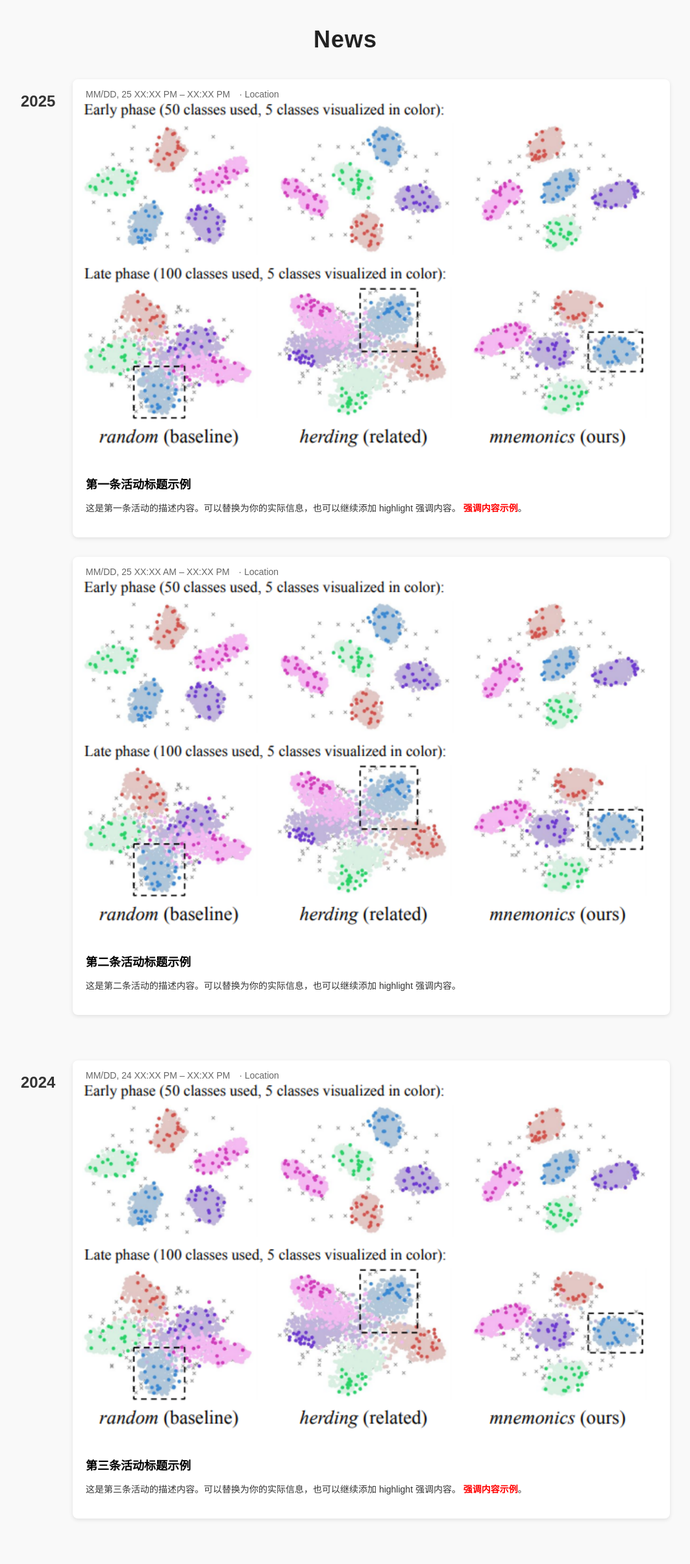
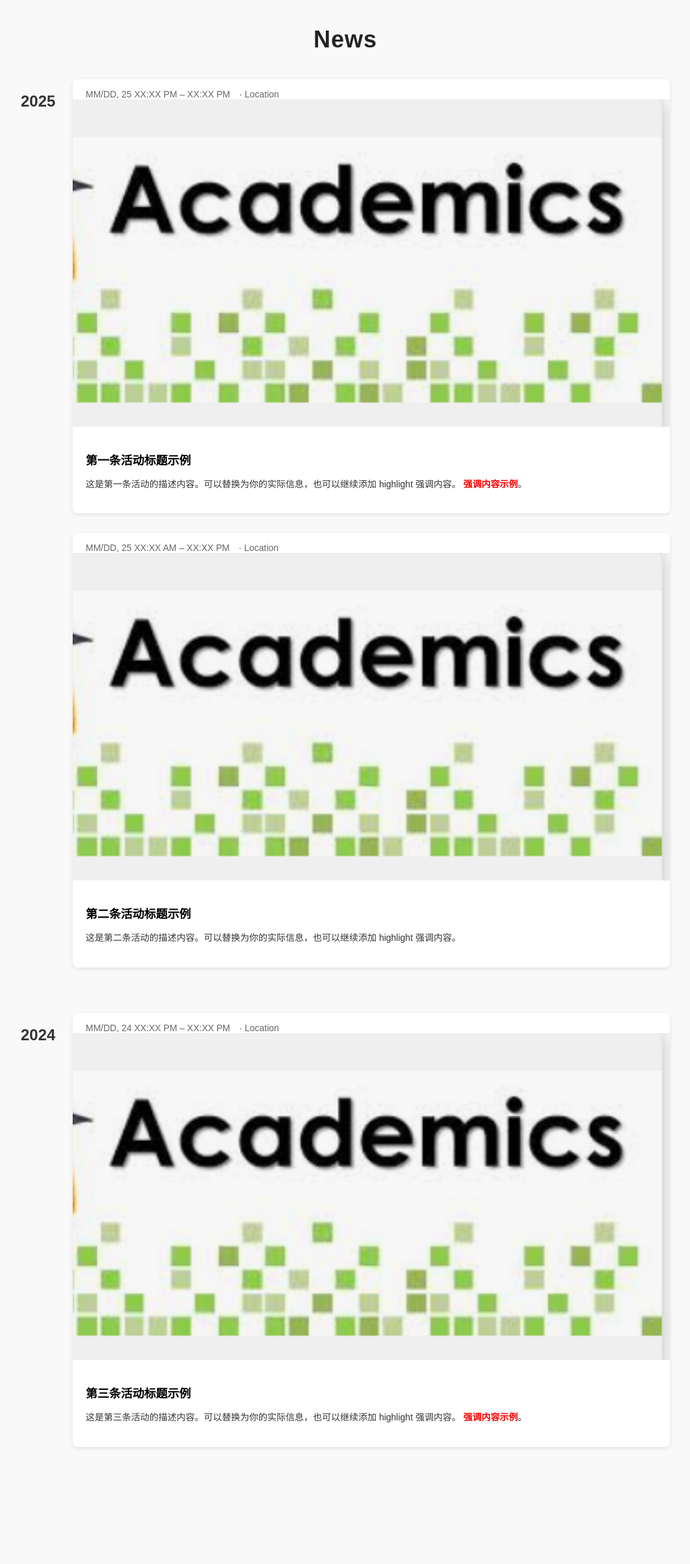
Before and after one commit to Yu-Xinda/Yu.github.io, a Jekyll site: the page news.html, which Jekyll copies as it is, in a window 1280 px wide. Shown: the whole page at 65% size, without its empty margins (108-1171 px from the left). Built offline with Jekyll 4.4.1, drawn with Linux system fonts in a browser that asks for light colours; after the commit the page ends 2297 px from its top, so only the background shows below that.

Commit message:
Update news.html

```diff
--- a/news.html
+++ b/news.html
@@ -97,7 +97,7 @@
         <div class="card-header">
           <span>MM/DD, 25 XX:XX PM – XX:XX PM</span> · <span>Location</span>
         </div>
-        <img src="./assets/img/teaser_example.png" alt="活动图片" class="card-image">
+        <img src="./assets/img/academics-activity.png" alt="活动图片" class="card-image">
         <div class="card-body">
           <h3>第一条活动标题示例</h3>
           <p>
@@ -112,7 +112,7 @@
         <div class="card-header">
           <span>MM/DD, 25 XX:XX AM – XX:XX PM</span> · <span>Location</span>
         </div>
-        <img src="./assets/img/teaser_example.png" alt="活动图片" class="card-image">
+        <img src="./assets/img/academics-activity.png" alt="活动图片" class="card-image">
         <div class="card-body">
           <h3>第二条活动标题示例</h3>
           <p>
@@ -134,7 +134,7 @@
         <div class="card-header">
           <span>MM/DD, 24 XX:XX PM – XX:XX PM</span> · <span>Location</span>
         </div>
-        <img src="./assets/img/teaser_example.png" alt="活动图片" class="card-image">
+        <img src="./assets/img/academics-activity.png" alt="活动图片" class="card-image">
         <div class="card-body">
           <h3>第三条活动标题示例</h3>
           <p>
```
